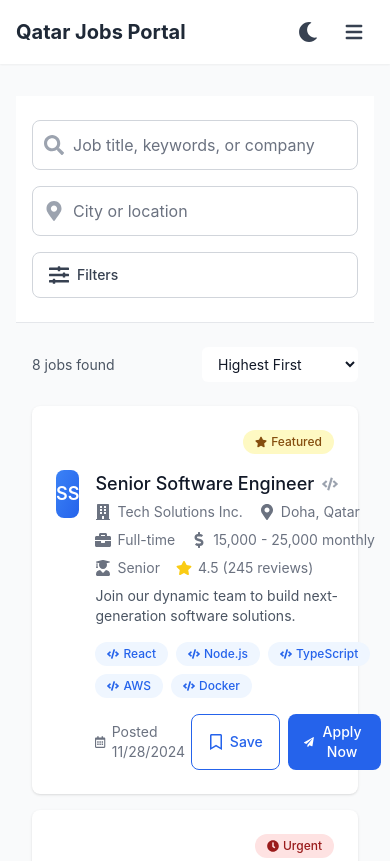
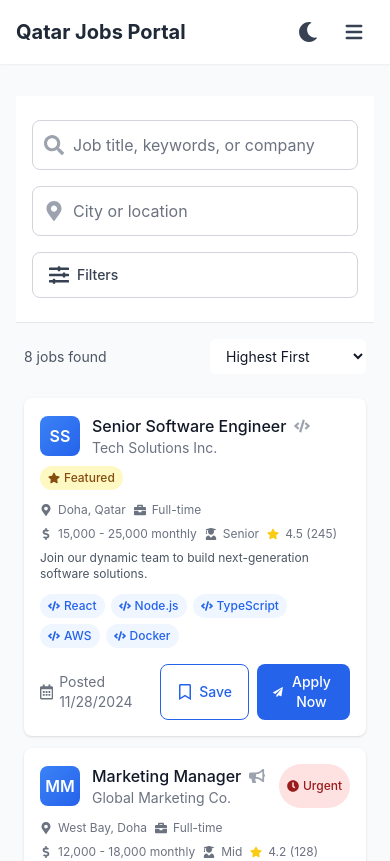
Before and after one commit to nirzaf/jobflow, a React (Vite) app: page / in a window 390 px wide. Shown: the top 861 px of the page. Built offline with nearby package versions, Linux system fonts and the light colour scheme.

Commit message:
🛠️ JobSearch.tsx -> Updated layout and spacing

```diff
--- a/src/pages/public/JobSearch.tsx
+++ b/src/pages/public/JobSearch.tsx
@@ -228,13 +228,13 @@ export default function JobSearch() {
         </div>
       </div>
 
-      <div className="mx-auto max-w-7xl px-4 py-6 sm:px-6 lg:px-8">
+      <div className="mx-auto max-w-7xl px-2 sm:px-4 lg:px-8 py-4 sm:py-6">
         <div className="flex flex-col lg:flex-row lg:space-x-6">
           {/* Filters Sidebar */}
           <div
             className={`${
               showFilters ? 'block' : 'hidden'
-            } lg:block lg:w-64 space-y-6`}
+            } lg:block lg:w-64 space-y-4 sm:space-y-6 mb-4 lg:mb-0`}
           >
             <div className="rounded-lg bg-white dark:bg-gray-800 p-6 shadow dark:shadow-gray-700 transition-colors duration-200">
               <div className="flex items-center justify-between">
@@ -409,83 +409,89 @@ export default function JobSearch() {
               </select>
             </div>
 
-            <div className="space-y-4">
+            <div className="space-y-3 sm:space-y-4">
               {jobs.map((job) => (
                 <div
                   key={job.id}
-                  className="relative rounded-lg bg-white dark:bg-gray-800 p-6 shadow dark:shadow-gray-700 hover:shadow-md dark:hover:shadow-lg transition-all duration-200"
+                  className="relative rounded-lg bg-white dark:bg-gray-800 p-4 sm:p-6 shadow dark:shadow-gray-700 hover:shadow-md dark:hover:shadow-lg transition-all duration-200"
                 >
-                  <div className="flex justify-end gap-2 mb-4">
-                    {job.isFeatured && (
-                      <div className="rounded-full bg-yellow-100 dark:bg-yellow-900 px-3 py-1 text-xs font-medium text-yellow-800 dark:text-yellow-200 flex items-center transition-colors duration-200">
-                        <FaStar className="mr-1 h-3 w-3" />
-                        Featured
-                      </div>
-                    )}
-                    {job.isUrgent && (
-                      <div className="rounded-full bg-red-100 dark:bg-red-900 px-3 py-1 text-xs font-medium text-red-800 dark:text-red-200 flex items-center transition-colors duration-200">
-                        <FaClock className="mr-1 h-3 w-3" />
-                        Urgent
-                      </div>
-                    )}
-                  </div>
-                  <div className="flex items-start space-x-4">
-                    <div className="flex h-12 w-12 items-center justify-center rounded-lg bg-gradient-to-br from-blue-500 to-blue-600 dark:from-blue-600 dark:to-blue-700 text-white font-semibold text-lg transition-colors duration-200">
+                  <div className="flex flex-wrap justify-between gap-2 mb-3 sm:mb-4">
+                    <div className="flex items-center gap-3">
+                      <div className="flex h-10 w-10 sm:h-12 sm:w-12 items-center justify-center rounded-lg bg-gradient-to-br from-blue-500 to-blue-600 dark:from-blue-600 dark:to-blue-700 text-white font-semibold text-base sm:text-lg shrink-0 transition-colors duration-200">
                         {job.title.split(' ')[0][0]}
                         {job.title.split(' ')[1] ? job.title.split(' ')[1][0] : ''}
                       </div>
-                    <div className="flex-1">
-                      <div className="flex items-center gap-2">
-                        <h3 className="text-lg font-medium text-gray-900 dark:text-white hover:text-blue-600 dark:hover:text-blue-400 transition-colors duration-200">
+                      <div>
+                        <div className="flex items-center gap-2 flex-wrap">
+                          <h3 className="text-base sm:text-lg font-medium text-gray-900 dark:text-white hover:text-blue-600 dark:hover:text-blue-400 transition-colors duration-200">
                             {job.title}
                           </h3>
                           {React.createElement(getJobIcon(job.category), {
                             className: "h-4 w-4 text-gray-400 dark:text-gray-500"
                           })}
                         </div>
-                      <div className="mt-1 flex flex-wrap items-center gap-x-4 gap-y-2 text-sm text-gray-500 dark:text-gray-400">
+                        <div className="text-sm text-gray-500 dark:text-gray-400">
+                          {job.company.name}
+                        </div>
+                      </div>
+                    </div>
+                    <div className="flex flex-wrap gap-2">
+                      {job.isFeatured && (
+                        <div className="rounded-full bg-yellow-100 dark:bg-yellow-900 px-2 sm:px-3 py-1 text-xs font-medium text-yellow-800 dark:text-yellow-200 flex items-center whitespace-nowrap transition-colors duration-200">
+                          <FaStar className="mr-1 h-3 w-3" />
+                          Featured
+                        </div>
+                      )}
+                      {job.isUrgent && (
+                        <div className="rounded-full bg-red-100 dark:bg-red-900 px-2 sm:px-3 py-1 text-xs font-medium text-red-800 dark:text-red-200 flex items-center whitespace-nowrap transition-colors duration-200">
+                          <FaClock className="mr-1 h-3 w-3" />
+                          Urgent
+                        </div>
+                      )}
+                    </div>
+                  </div>
+
+                  <div className="mt-2 sm:mt-3 flex flex-wrap items-center gap-2 sm:gap-4 text-xs sm:text-sm text-gray-500 dark:text-gray-400">
                     <span className="flex items-center">
-                          <FaBuilding className="mr-1.5 h-4 w-4 text-gray-500 dark:text-gray-400" />
-                          {job.company.name}
-                        </span>
-                        <span className="flex items-center">
-                          <FaMapMarkerAlt className="mr-1.5 h-4 w-4 text-gray-500 dark:text-gray-400" />
+                      <FaMapMarkerAlt className="mr-1.5 h-3 sm:h-4 w-3 sm:w-4 text-gray-500 dark:text-gray-400" />
                       {job.location}
                     </span>
                     <span className="flex items-center">
-                          <FaBriefcase className="mr-1.5 h-4 w-4 text-gray-500 dark:text-gray-400" />
+                      <FaBriefcase className="mr-1.5 h-3 sm:h-4 w-3 sm:w-4 text-gray-500 dark:text-gray-400" />
                       {job.type}
                     </span>
                     <span className="flex items-center">
-                          <FaDollarSign className="mr-1.5 h-4 w-4 text-gray-500 dark:text-gray-400" />
+                      <FaDollarSign className="mr-1.5 h-3 sm:h-4 w-3 sm:w-4 text-gray-500 dark:text-gray-400" />
                       {job.salary.min.toLocaleString()} - {job.salary.max.toLocaleString()} {job.salary.period}
                     </span>
                     <span className="flex items-center">
-                          <FaUserGraduate className="mr-1.5 h-4 w-4 text-gray-500 dark:text-gray-400" />
+                      <FaUserGraduate className="mr-1.5 h-3 sm:h-4 w-3 sm:w-4 text-gray-500 dark:text-gray-400" />
                       {job.experience.level}
                     </span>
                     {job.company.rating && (
                       <span className="flex items-center">
-                            <FaStar className="mr-1.5 h-4 w-4 text-yellow-400 dark:text-yellow-300" />
-                            {job.company.rating} ({job.company.reviewCount} reviews)
+                        <FaStar className="mr-1.5 h-3 sm:h-4 w-3 sm:w-4 text-yellow-400 dark:text-yellow-300" />
+                        {job.company.rating} ({job.company.reviewCount})
                       </span>
                     )}
                   </div>
-                      <p className="mt-2 text-sm text-gray-600 dark:text-gray-300 line-clamp-2 transition-colors duration-200">
+
+                  <p className="mt-2 sm:mt-3 text-xs sm:text-sm text-gray-600 dark:text-gray-300 line-clamp-2 transition-colors duration-200">
                     {job.shortDescription}
                   </p>
-                      <div className="mt-4 flex flex-wrap gap-2">
+
+                  <div className="mt-3 sm:mt-4 flex flex-wrap gap-1.5 sm:gap-2">
                     {job.skills.slice(0, 5).map((skill) => (
                       <span
                         key={skill}
-                            className="rounded-full bg-blue-50 dark:bg-blue-900/50 px-3 py-1 text-xs font-medium text-blue-600 dark:text-blue-300 flex items-center transition-colors duration-200"
+                        className="rounded-full bg-blue-50 dark:bg-blue-900/50 px-2 sm:px-3 py-1 text-xs font-medium text-blue-600 dark:text-blue-300 flex items-center transition-colors duration-200"
                       >
                         <FaCode className="mr-1 h-3 w-3" />
                         {skill}
                       </span>
                     ))}
                     {job.skills.length > 5 && (
-                          <span className="rounded-full bg-gray-50 dark:bg-gray-700 px-3 py-1 text-xs font-medium text-gray-600 dark:text-gray-300 transition-colors duration-200">
+                      <span className="rounded-full bg-gray-50 dark:bg-gray-700 px-2 sm:px-3 py-1 text-xs font-medium text-gray-600 dark:text-gray-300 transition-colors duration-200">
                         +{job.skills.length - 5} more
                       </span>
                     )}
@@ -507,8 +513,6 @@ export default function JobSearch() {
                     </div>
                   </div>
                 </div>
-                  </div>
-                </div>
               ))}
             </div>
           </div>
```
Lines whose indentation alone changed are shown as unchanged.
